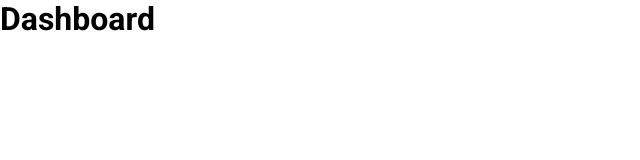
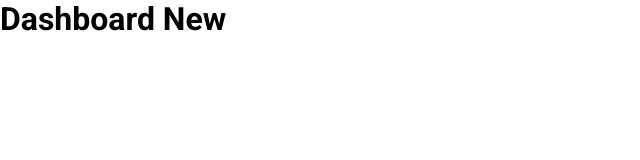
Before and after one commit to ivad8080/minha-carteira2, a React (Create React App) app: page / in a window 1280 px wide. Shown: the top 160 px of the page, without its empty margins (0-640 px from the left). Built offline with nearby package versions, Linux system fonts and the light colour scheme.

Commit message:
Test updates

```diff
--- a/src/pages/Dashboard/index.tsx
+++ b/src/pages/Dashboard/index.tsx
@@ -2,7 +2,7 @@ import React from 'react';
 
 const Dashboard: React.FC = () => {
     return (
-        <h1>Dashboard</h1>
+        <h1>Dashboard New</h1>
     );
 }
 
```
Also changed, not shown: src/styles/GlobalStyles.ts (line endings or trailing spaces).
